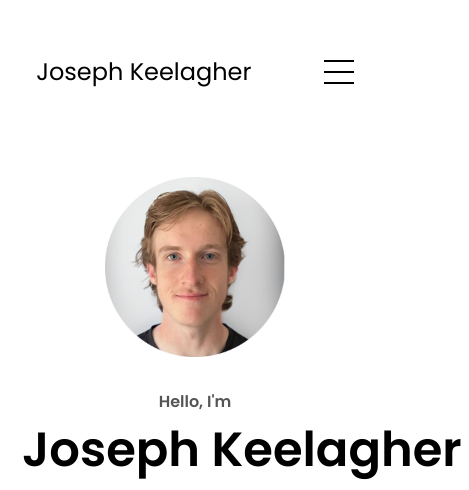
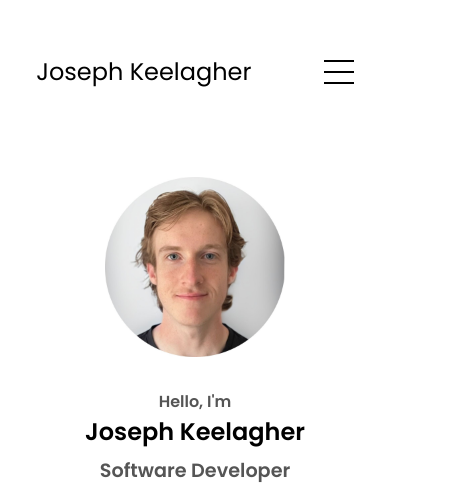
Before and after one commit to josephkeelagher/Portfolio-Website, a plain HTML site: page index.html in a window 390 px wide. Shown: the top 490 px of the page, 469 px wide, since content can reach past the window. Drawn offline with Linux system fonts and the light colour scheme.

Commit message:
fixed mobile issues

```diff
--- a/mediaqueries.css
+++ b/mediaqueries.css
@@ -84,8 +84,12 @@
     .section__text__p2 {
         font-size: 1.2rem;
     }
-    .title {
-        font-size: 2rem;
+    .name-title {
+        font-size: 1.5rem;
+    }
+
+    .typewriter-container {
+        width: auto;
     }
     .text-container {
         text-align: justify;
```
